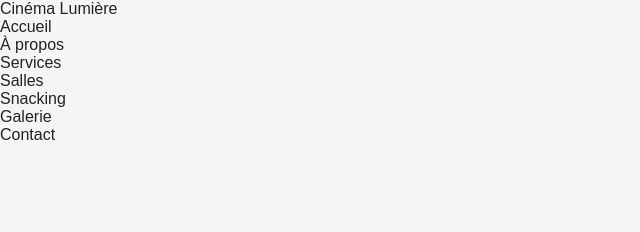
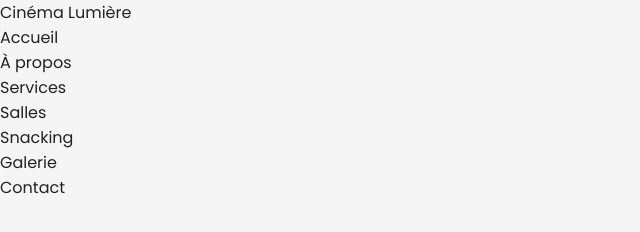
Before and after one commit to Stelina15/cinema, a plain HTML site: page snacking.html in a window 1280 px wide. Shown: the whole page, without its empty margins (0-640 px from the left). Drawn offline with Linux system fonts and the light colour scheme.

Commit message:
ajout google fontd

```diff
--- a/snacking.html
+++ b/snacking.html
@@ -5,6 +5,7 @@
   <meta name="viewport" content="width=device-width, initial-scale=1.0">
   <title>Cinéma Lumière – Snacking</title>
 
+  <link href="https://fonts.googleapis.com/css2?family=Poppins:wght@300;400;600;700&display=swap" rel="stylesheet">
   <link rel="stylesheet" href="css/bases.css">
 </head>
 <body>
```
Also changed, not shown: about.html (+1 -0 lines), contact.html (+1 -0 lines), gallery.html (+1 -0 lines), index.html (+1 -0 lines), rooms.html (+1 -0 lines), services.html (+1 -0 lines).
